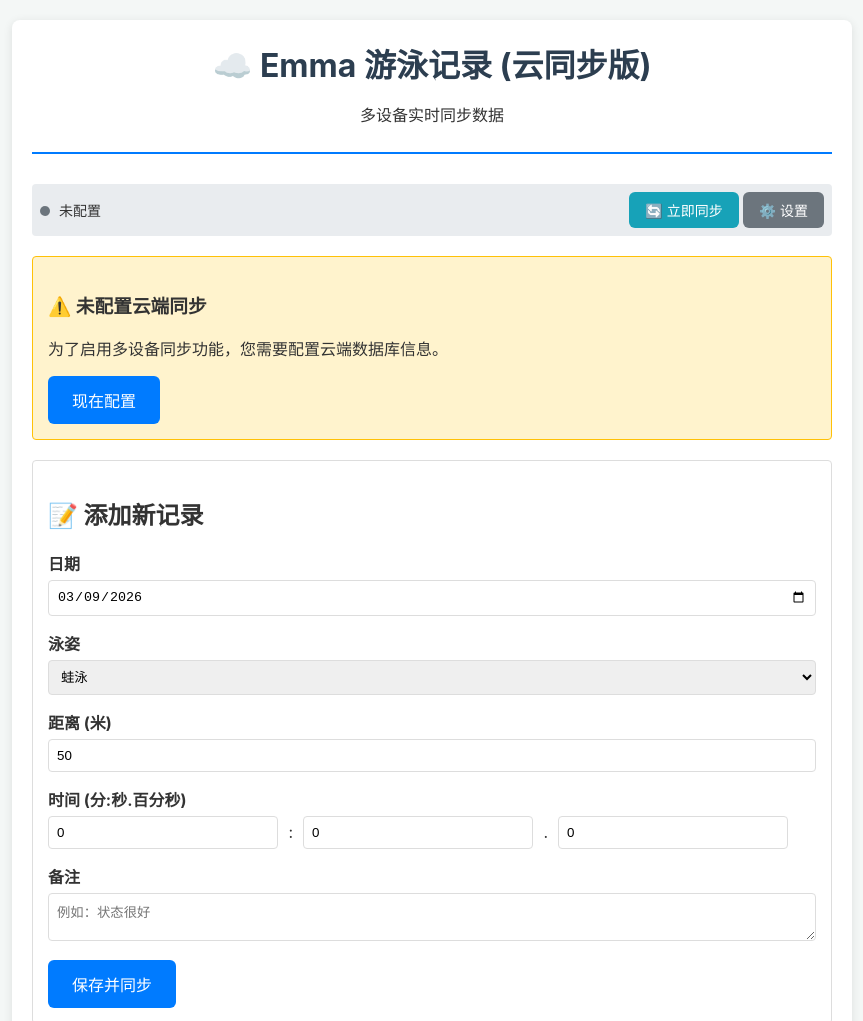
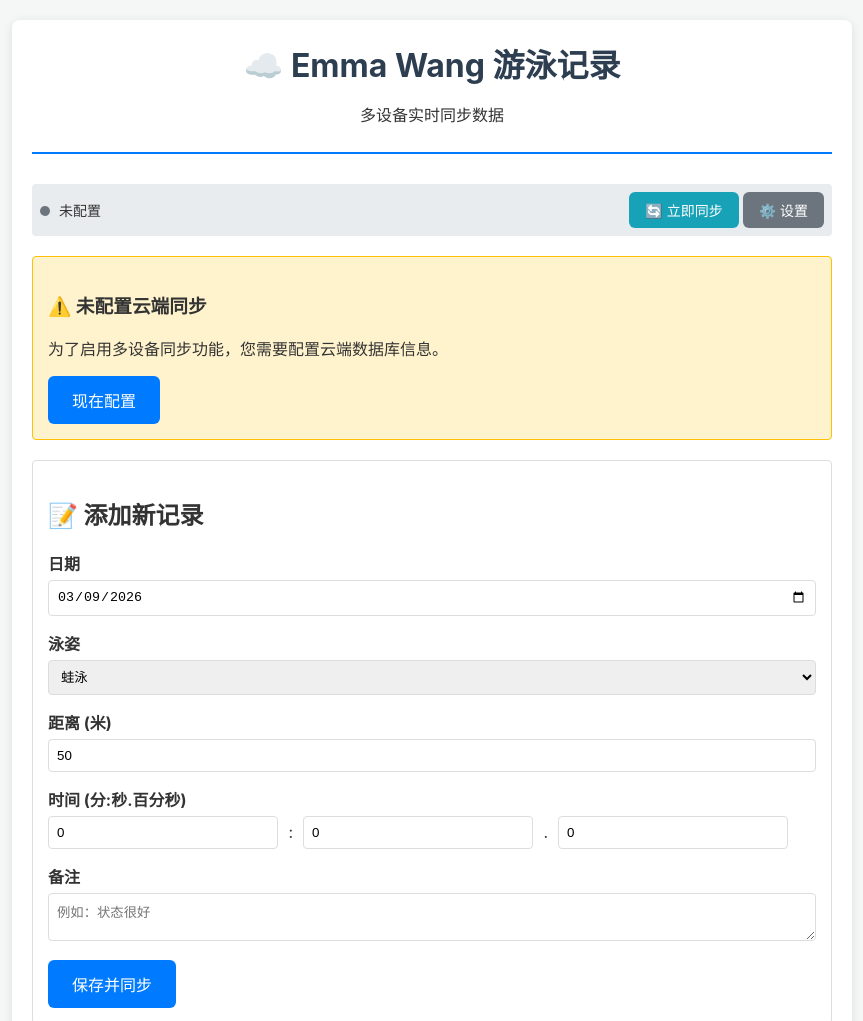
Before and after one commit to wangzhibin717/emma_swim_app, a plain HTML site: page index.html in a window 1280 px wide. Shown: the top 1021 px of the page, without its empty margins (208-1071 px from the left). Drawn offline with nearby package versions, Linux system fonts and the light colour scheme.

Commit message:
docs: 将标题中的姓名从"Emma"更新为"Emma Wang"
将页面标题中的姓名从"Emma"更新为全名"Emma Wang"，以提供更准确的标识。

```diff
--- a/index.html
+++ b/index.html
@@ -295,7 +295,7 @@
   <body>
     <div class="container">
       <div class="header">
-        <h1>☁️ Emma 游泳记录 (云同步版)</h1>
+        <h1>☁️ Emma Wang 游泳记录 </h1>
         <p>多设备实时同步数据</p>
       </div>
 
```
